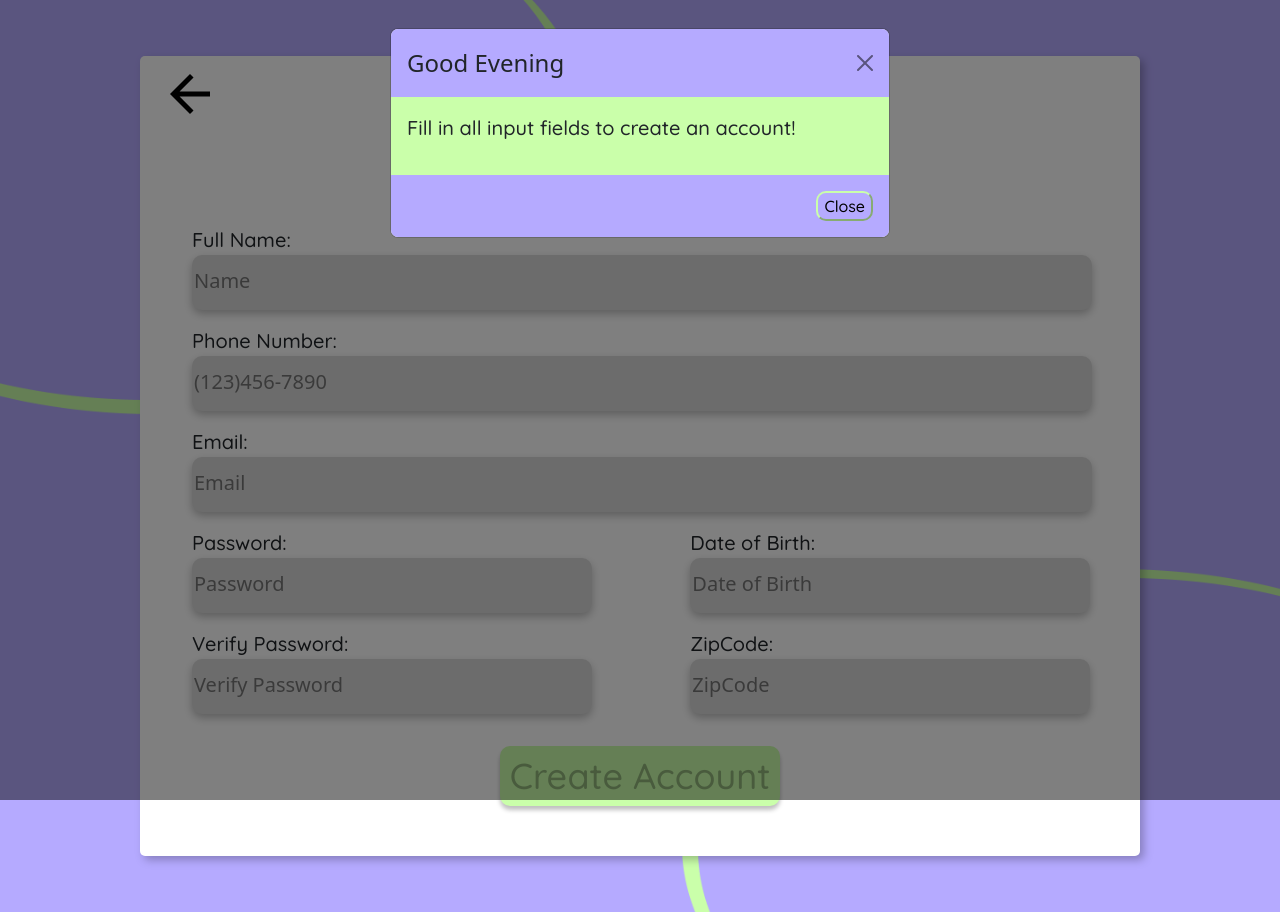
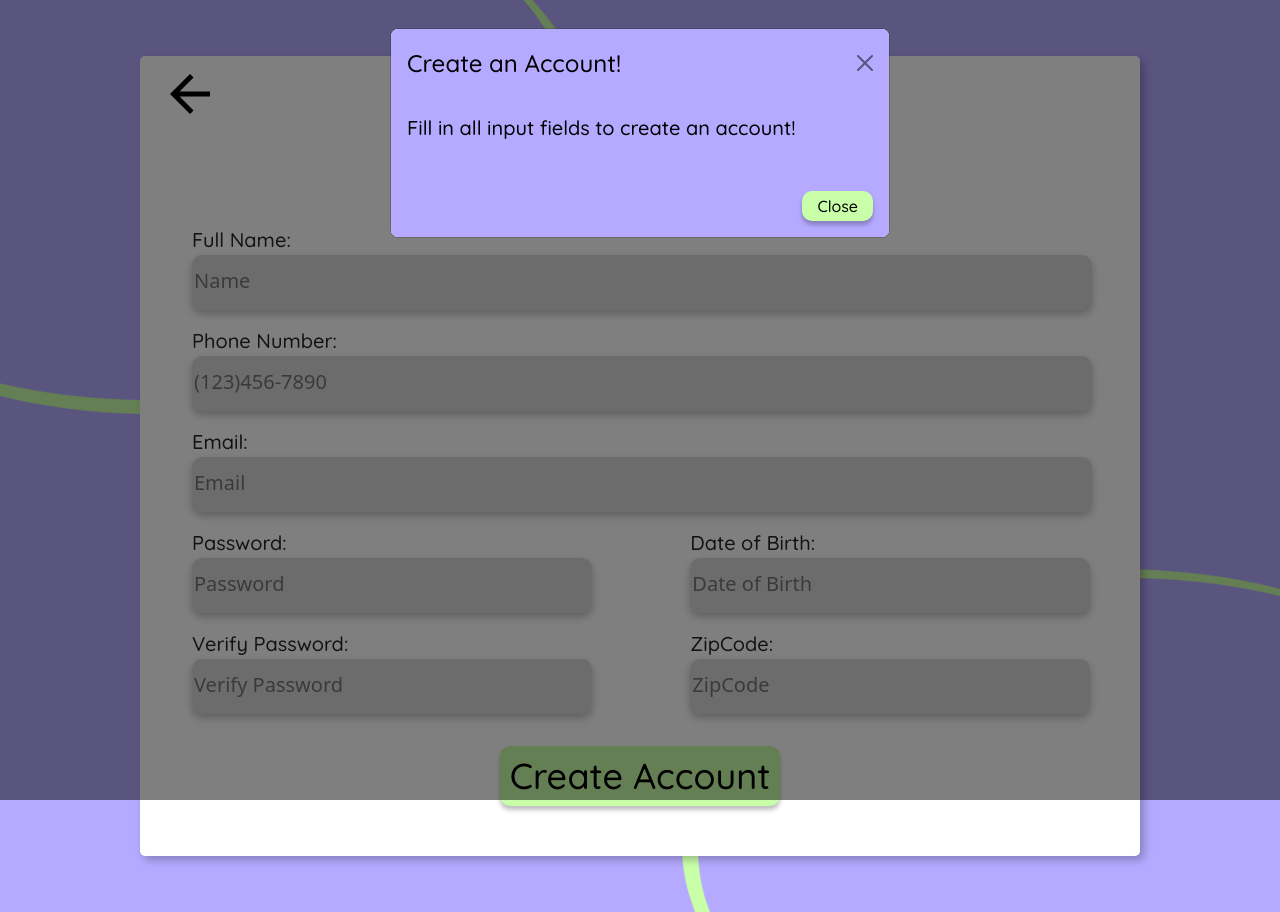
Before and after one commit to Jcontreras3/serenityfrontend, a React (Create React App) app: page /CreateAccount in a window 1280 px wide. Built offline with nearby package versions, Linux system fonts and the light colour scheme; no server answers.

Commit message:
some styling changes and modal styling

```diff
--- a/src/Components/CreateAccountPage/CreateAccountComponent.tsx
+++ b/src/Components/CreateAccountPage/CreateAccountComponent.tsx
@@ -1,7 +1,7 @@
 import { Container, Row, Col, Alert, Modal, Button } from "react-bootstrap";
 import "./createAccountStyles.css";
 import ArrowBackIcon from "@mui/icons-material/ArrowBack";
-import { IconButton } from "@mui/material";
+import { Autocomplete, IconButton } from "@mui/material";
 import { useNavigate } from "react-router-dom";
 import { useEffect, useState } from "react";
 import {
@@ -130,6 +130,7 @@ export default function CreateAccountComponent() {
             <label className="emailLabel">Email:</label>
             <input
               className="emailInputStyle"
+              autoComplete="off"
               onChange={({ target: { value } }) => setEmail(value)}
               placeholder="Email"
             />
@@ -140,6 +141,7 @@ export default function CreateAccountComponent() {
               <input
                 className="passInputStyle"
                 type="password"
+                autoComplete="off"
                 onChange={({ target: { value } }) => setPassWord(value)}
                 placeholder="Password"
               />
@@ -168,8 +170,10 @@ export default function CreateAccountComponent() {
             <Col className="passGroup" sm={12} md={4}>
               <label className="passLabel">Verify Password:</label>
               <input
+
                 className="passInputStyle"
                 type="password"
+                autoComplete="off"
                 onChange={({ target: { value } }) => setVerifyPass(value)}
                 placeholder="Verify Password"
               />
@@ -206,7 +210,7 @@ export default function CreateAccountComponent() {
         </Col>
         <Modal show={showModal} onHide={handleCloseModal}>
           <Modal.Header className="ModalStyles" closeButton>
-            <Modal.Title>Good Evening</Modal.Title>
+            <Modal.Title className="modalTitle">Create an Account!</Modal.Title>
           </Modal.Header>
           <Modal.Body className="ModalStylesBod">
             {successMessage ? (
@@ -218,7 +222,7 @@ export default function CreateAccountComponent() {
             ) : null}
           </Modal.Body>
           <Modal.Footer className="ModalStyles">
-            <button className="modalBtn" onClick={handleCloseModal}>
+            <button className="createModalBtn" onClick={handleCloseModal}>
               Close
             </button>
           </Modal.Footer>
--- a/src/Components/CreateAccountPage/createAccountStyles.css
+++ b/src/Components/CreateAccountPage/createAccountStyles.css
@@ -42,6 +42,7 @@
   font-size: 36px;
   font-family: 'Quicksand', sans-serif;
   font-weight: 500;
+  color: black;
 }
 
 .createBtnGroup {
@@ -193,20 +194,39 @@
     border: none;
   }
   .ModalStylesBod{
+    background-color: #b5aaff;
+    border: none;
+  }
+  .createModalBtn{
+    border-radius: 10px;
+    background-color:#caffaa;
+    border-radius: 10px;
     background-color: #caffaa;
     border: none;
+    padding-left: 15px;
+    padding-right: 15px;
+    padding-top: 3px;
+    padding-bottom: 3px;
+    box-shadow: 0px 4px 4px rgba(0, 0, 0, 0.25);
+    color: black;
+    font-family: 'Quicksand', sans-serif;
+    font-weight: 500;
   }
-  .modalBtn{
-    border-radius: 10px;
-    background-color:#caffaa;
-  }
-  .modalBtn:hover{
-   background-color: #caffaa;
+
+  .createModalBtn:hover{
+   background-color: #b1ff80;
   }
   .modalTxt{
     font-family: 'Quicksand', sans-serif;
     font-weight: 500;
     font-size: 25px;
+    color: black;
+  }
+
+  .modalTitle{
+    color: black;
+    font-family: 'Quicksand', sans-serif;
+    font-weight: 500;
   }
 
 @media(max-width: 900px) {
--- a/src/Components/MemesPage/MemesComponent.tsx
+++ b/src/Components/MemesPage/MemesComponent.tsx
@@ -63,12 +63,13 @@ export default function MemesComponent({}: Props) {
             <Row className="memeRow">
                 <Col className="memePicCol">
                     <img className="memePic" src={pic} />
-                    <Button className="memeBtn" onClick={handleRandom}>Re-Roll Meme</Button>
+
                 </Col>
                 <Col className="memeJokeCol">
                     <div className="joke">
                         <p className="jokey">{joke}</p>
                         <p className="jokey2">{joke2}</p>
+                        <Button className="memeBtn" onClick={handleRandom}>Re-Roll Meme</Button>
                     </div>
                 </Col>
             </Row>
--- a/src/Components/MusicPage/MusicStyles.css
+++ b/src/Components/MusicPage/MusicStyles.css
@@ -14,12 +14,12 @@
     margin: 0;
     padding: 0;
     width: 100%;
-    margin-top: 20px;
-    margin-bottom: 20px;
     display: flex;
     justify-content: space-evenly;
 }
 
 .spotify{
     width: 600px;
+    margin-bottom: 20px;
+    margin-top: 20px;
 }
```
Also changed, not shown: src/Components/MusicPage/MusicComponent.tsx (+5 -4 lines).
